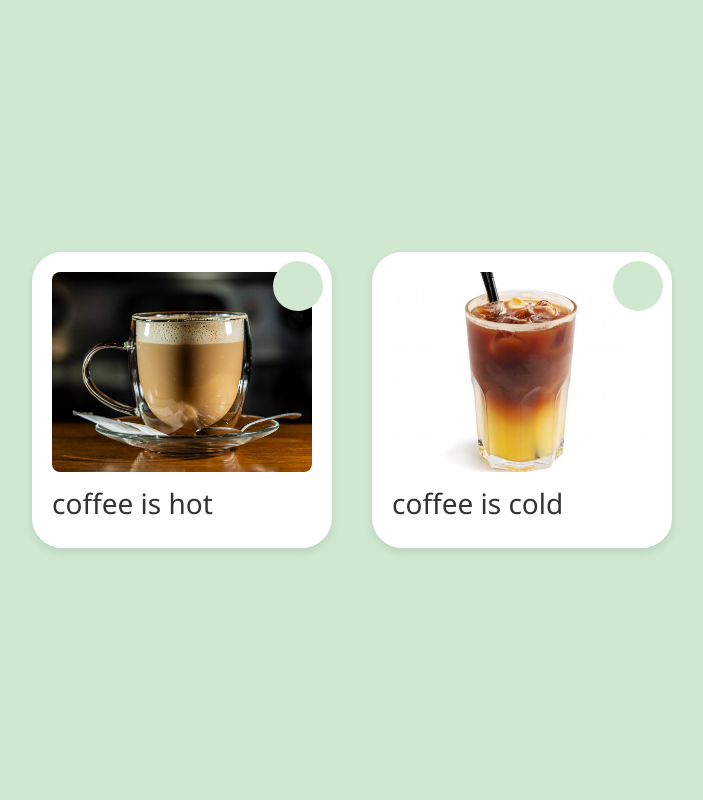
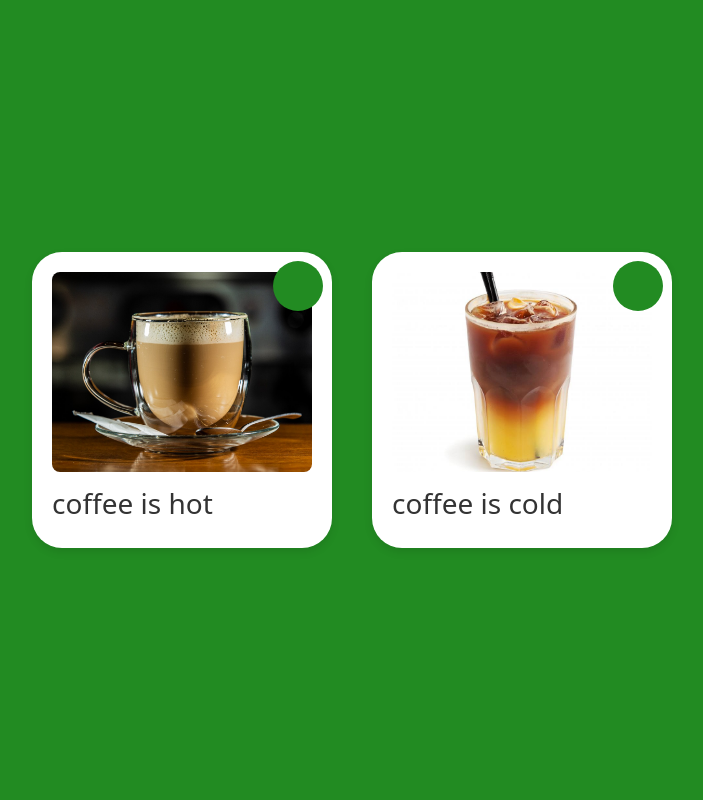
Before and after one commit to NazarStyranec3/menu_cafe, a Django app: page /category/3/ in a window 1280 px wide. Shown: the whole page, without its empty margins (288-991 px from the left). Run offline with Django 5.2, Linux system fonts and the light colour scheme; data comes from the database, SQL or seed files in the repository.

Commit message:
Опис змін, наприклад: Додано підключення стилів і налаштування статики

```diff
--- a/main/static/main/main.css
+++ b/main/static/main/main.css
@@ -4,13 +4,6 @@ html, body {
   padding: 0;
 }
 
-body {
-  display: flex;
-  justify-content: center; /* горизонтально */
-  align-items: center;     /* вертикально */
-  background-color: #d0e8d0;
-  font-family: "Segoe UI", Tahoma, Geneva, Verdana, sans-serif;
-}
 a {
   text-decoration: none;
 }
@@ -23,8 +16,7 @@ main {
 }
 
 body {
-  background-color:	#f3e5f5;
-  background-color:	#d0e8d0;
+  background-color:#228B22;
   background-size: cover;
   margin: 0;
   padding: 0;
@@ -67,7 +59,7 @@ h3.price, h2.price  {
   right: 9px;
   width: 50px;
   height: 50px; /* товщина лінії */
-  background: #d0e8d0;
+  background:#228B22;
   transform: rotate(45deg);
   border-radius: 50px; /* робить лінію повністю заокругленою */
 }
```
